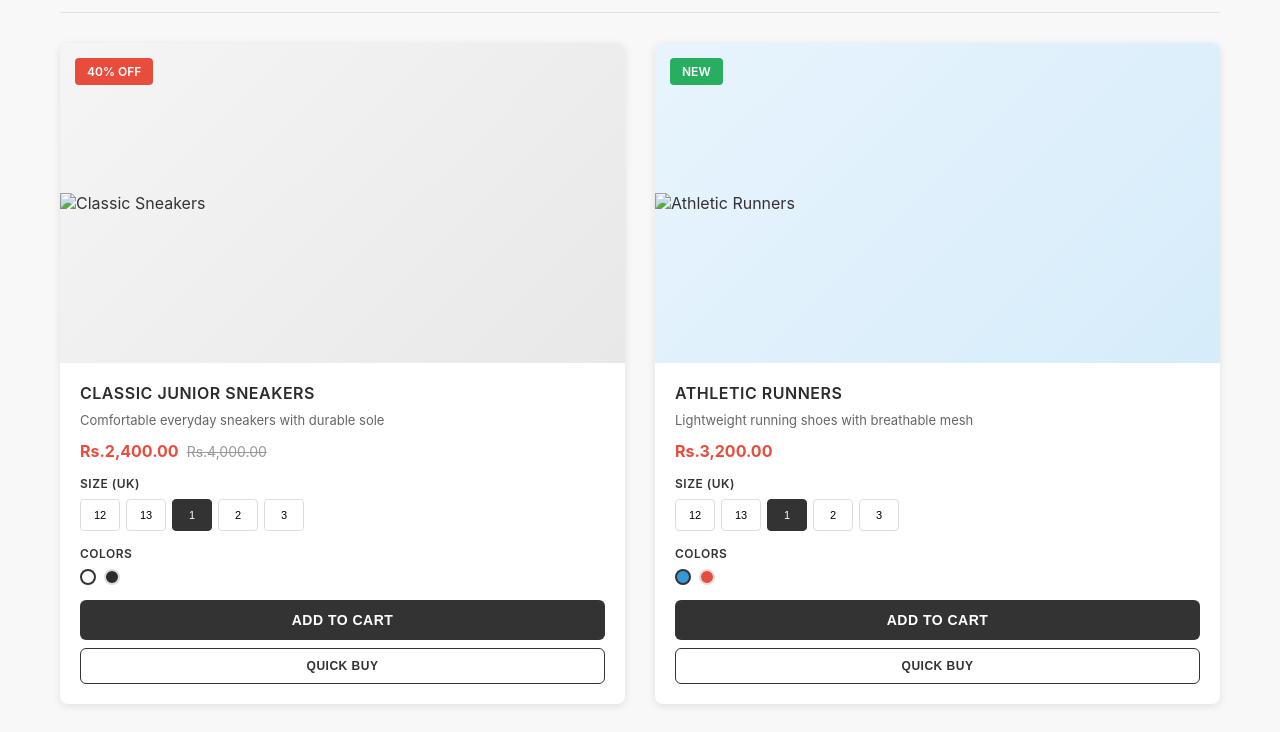
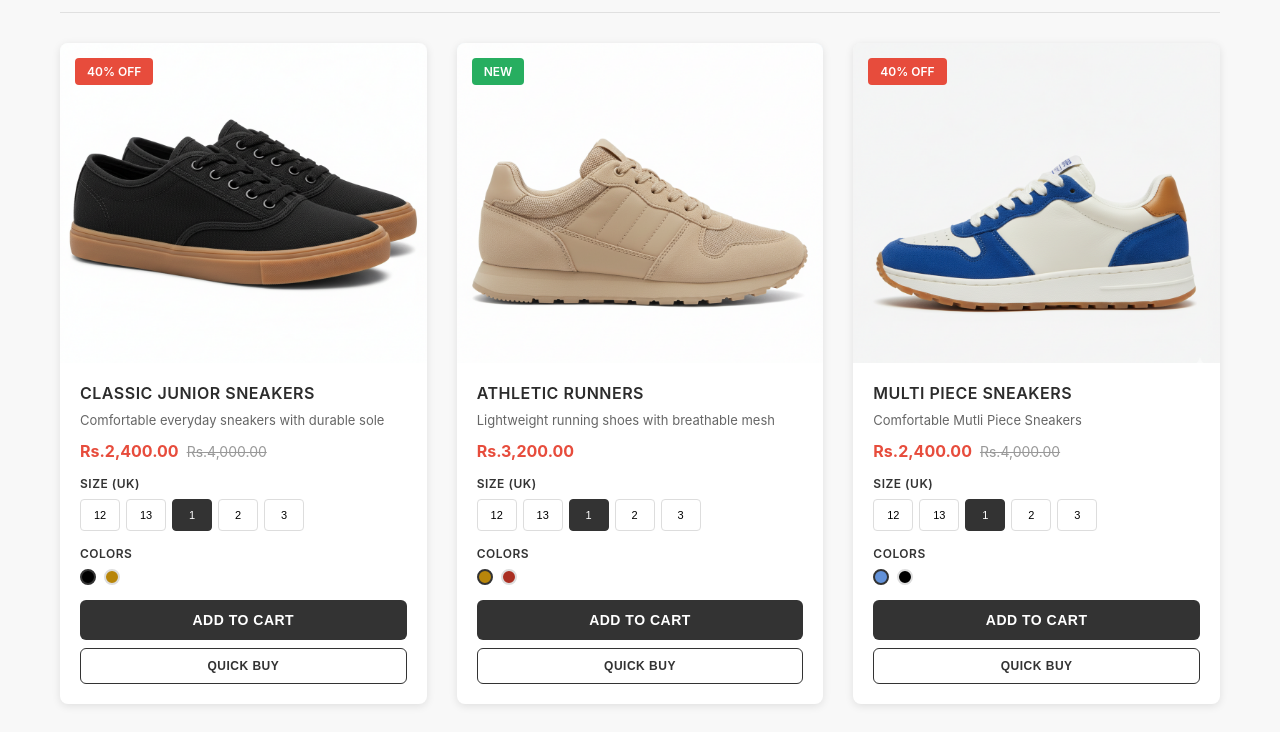
Before and after one commit to johndohh1999-gif/stonehood, a plain HTML site: page juniors/juniors-sneakers.html in a window 1280 px wide. Shown: the part 68-800 px from the top of the page. Drawn offline with Linux system fonts and the light colour scheme.

Commit message:
update all changes

```diff
--- a/juniors/juniors-sneakers.html
+++ b/juniors/juniors-sneakers.html
@@ -73,7 +73,7 @@
                 <div class="discount-badge">40% OFF</div>
                 <div class="product-image" style="background: linear-gradient(135deg, #f5f5f5, #e8e8e8);">
                     <!-- IMAGE: Replace with actual junior sneakers image -->
-                    <img class="product-main-image" src="../images/products/juniors-sneakers-1.png" alt="Classic Sneakers" />
+                    <img class="product-main-image" src="../images/products/juniorssneakersblack.png" alt="Classic Sneakers" />
                 </div>
                 <div class="product-info">
                     <h3 class="product-name">Classic Junior Sneakers</h3>
@@ -96,8 +96,8 @@
                         <div class="color-label">Colors</div>
                         <div class="color-options">
                             <!-- IMAGE: Add data-image attribute with actual image paths -->
-                            <div class="color-dot active" data-image="../images/products/juniors-sneakers-white.png" style="background-color: #ffffff;"></div>
-                            <div class="color-dot" data-image="../images/products/juniors-sneakers-black.png" style="background-color: #2c2c2c;"></div>
+                            <div class="color-dot active" data-image="../images/products/juniorssneakersblack.png" style="background-color: #000000;"></div>
+                            <div class="color-dot" data-image="../images/products/juniorssneakersmushroom.png" style="background-color: #B8860B;"></div>
                         </div>
                     </div>
                     <div class="action-buttons">
@@ -113,7 +113,7 @@
                 <div class="discount-badge new-badge">NEW</div>
                 <div class="product-image" style="background: linear-gradient(135deg, #e8f4fd, #d6ecfa);">
                     <!-- IMAGE: Replace with actual junior sneakers image -->
-                    <img class="product-main-image" src="../images/products/juniors-sneakers-2.png" alt="Athletic Runners" />
+                    <img class="product-main-image" src="../images/products/juniorssuedebeige.png" alt="Athletic Runners" />
                 </div>
                 <div class="product-info">
                     <h3 class="product-name">Athletic Runners</h3>
@@ -135,13 +135,52 @@
                         <div class="color-label">Colors</div>
                         <div class="color-options">
                             <!-- IMAGE: Add data-image attribute with actual image paths -->
-                            <div class="color-dot active" data-image="../images/products/juniors-sneakers-blue.png" style="background-color: #3498db;"></div>
-                            <div class="color-dot" data-image="../images/products/juniors-sneakers-red.png" style="background-color: #e74c3c;"></div>
+                            <div class="color-dot active" data-image="../images/products/juniorssuedebeige.png" style="background-color: #B8860B;"></div>
+                            <div class="color-dot" data-image="../images/products/juniorssuedered.png" style="background-color: #aa2f22;"></div>
                         </div>
                     </div>
                     <div class="action-buttons">
                         <button class="add-to-cart" onclick="addToCart(402, this)">Add to Cart</button>
                         <button class="quick-buy" onclick="quickBuy(402, this)">Quick Buy</button>
+                    </div>
+                </div>
+            </div>
+                        <!-- IMAGE PLACEHOLDER: Add product image in src attribute below -->
+            <div class="product-card">
+                <div class="discount-badge">40% OFF</div>
+                <div class="product-image" style="background: linear-gradient(135deg, #f5f5f5, #e8e8e8);">
+                    <!-- IMAGE: Replace with actual junior sneakers image -->
+                    <img class="product-main-image" src="../images/products/juniorsmultisneakersblue.png" alt="Classic Sneakers" />
+                </div>
+                <div class="product-info">
+                    <h3 class="product-name">Multi Piece Sneakers</h3>
+                    <p class="product-description">Comfortable Mutli Piece Sneakers</p>
+                    <div class="product-price">
+                        <span class="current-price">Rs.2,400.00</span>
+                        <span class="original-price">Rs.4,000.00</span>
+                    </div>
+                    <div class="size-selection">
+                        <div class="size-label">Size (UK)</div>
+                        <div class="size-options">
+                            <button class="size-btn">12</button>
+                            <button class="size-btn">13</button>
+                            <button class="size-btn selected">1</button>
+                            <button class="size-btn">2</button>
+                            <button class="size-btn">3</button>
+                        </div>
+                    </div>
+                    <div class="color-selection">
+                        <div class="color-label">Colors</div>
+                        <div class="color-options">
+                            <!-- IMAGE: Add data-image attribute with actual image paths -->
+                            <div class="color-dot active" data-image="../images/products/juniorsmultisneakersblue.png" style="background-color: #6291d8;"></div>
+                            <div class="color-dot" data-image="../images/products/juniorsmultisneakersblack.png" style="background-color: #000000;"></div>
+
+                        </div>
+                    </div>
+                    <div class="action-buttons">
+                        <button class="add-to-cart" onclick="addToCart(401, this)">Add to Cart</button>
+                        <button class="quick-buy" onclick="quickBuy(401, this)">Quick Buy</button>
                     </div>
                 </div>
             </div>
```
Also changed, not shown: images/products/juniorsmultisneakersblack.png (added), images/products/juniorsmultisneakersblue.png (added), images/products/juniorssneakersblack.png (added), images/products/juniorssneakersmushroom.png (added), images/products/juniorssuedebeige.png (added), images/products/juniorssuedered.png (added).
